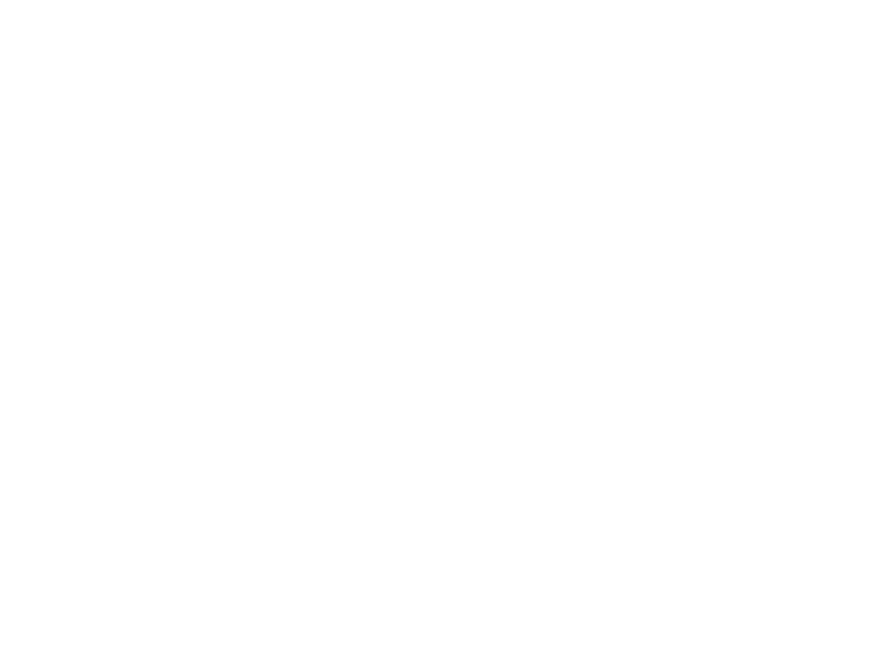
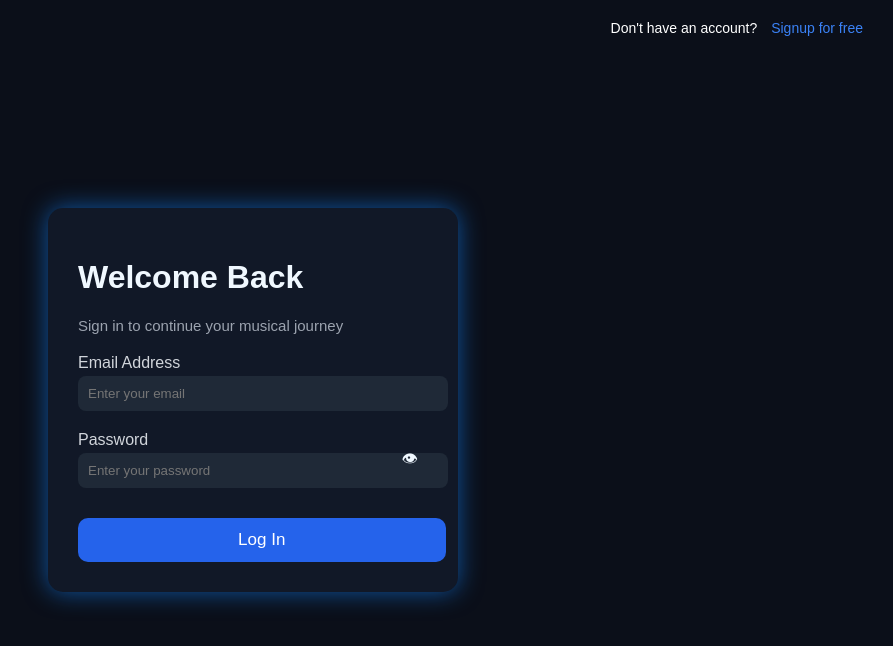
Before and after one commit to rakhi-qwerty/Sound_sphere, a plain HTML site: page html/signin.html in a window 1280 px wide. Shown: the whole page, without its empty margins (387-1280 px from the left). Drawn offline with Linux system fonts and the light colour scheme.

Commit message:
Add sign-in page HTML and CSS with form validation and password toggle functionality

```diff
--- a/css/signin.css
+++ b/css/signin.css
@@ -0,0 +1,118 @@
+
+body {
+    margin: 0;
+    font-family: Arial, sans-serif;
+    background: #0b0f19;
+    display: flex;
+    justify-content: center;
+    align-items: center;
+    height: 100vh;
+    color:aliceblue
+}
+
+.container {
+    width: 350px;
+    background: #111827;
+    padding: 30px;
+    border-radius: 15px;
+    box-shadow: 0 0 25px rgba(19, 131, 251, 0.6);
+}
+.container h2 {
+    color: white;
+    margin-bottom: 9px;
+}
+
+.container p {
+    color: #9ca3af;
+    font-size: 15px;
+    margin-bottom: 20px;
+}
+
+.input-box {
+    margin-bottom: 20px;
+}
+.input-box label {
+    display: block;
+    color: #d1d5db;
+    font-size: 16px;
+    margin-bottom: 4px;
+}
+
+.input-box input {
+    width: 100%;
+    padding: 10px;
+    border-radius: 8px;
+    border: none;
+    outline: none;
+    background: #1f2937;
+    color: white;
+}
+
+button {
+    width: 105%;
+    padding: 12px;
+    border: none;
+    border-radius: 10px;
+    background: #2563eb;
+    color: white;
+    font-size: 17px;
+    cursor: pointer;
+    margin-top: 10px;
+}
+
+button:hover {
+    background: #1d4ed8;
+}
+
+.top {
+    position: absolute;
+    top: 20px;
+    right: 30px;
+    color: white;
+    font-size: 14px;
+}
+
+.top a {
+    color: #3b82f6;
+    text-decoration: none;
+    margin-left: 10px;
+}
+.password-box {
+    position: relative;
+}
+
+.password-box input {
+    width: 330px;
+    padding-right: 30px;
+}
+
+.password-box .eye {
+    position: absolute;
+    right: 10px;
+    top: 50%;
+    transform: translateY(-50%);
+    cursor: pointer;
+}
+
+
+
+style{
+@media (max-width: 480px){
+    .container{
+     padding: 20px;
+     border-radius: 12px;
+  }
+    .cntainer h2{
+        font-size: 20px;
+  }
+    .container p{
+        font-size: 13px;
+  }
+    .top{
+        position:static;
+        text-align: center;
+        margin-bottom: 15px;
+    }
+
+ }
+}
--- a/html/signin.html
+++ b/html/signin.html
@@ -4,8 +4,76 @@
     <meta charset="UTF-8">
     <meta name="viewport" content="width=device-width, initial-scale=1.0">
     <title>Document</title>
+    <link rel="stylesheet" href="../css/signin.css">
 </head>
 <body>
+   <div class="top">
+    Don't have an account? <a href="signup.html">Signup for free</a>
+</div>
+
+<div class="container">
+    <h1>Welcome Back</h1>
+    <p>Sign in to continue your musical journey</p>
+
+    <div class="input-box">
+        <label>Email Address</label>
+        <input type="email" placeholder="Enter your email">
+    </div>
+
+    <div class="input-box password-box">
+        <label>Password</label>
+        <input type="password" placeholder="Enter your password ">
+        <span class="eye" onclick="togglePassword()">👁</span>
+    </div>
+
+    <button>Log In</button>
+</div>
 
 </body>
 </html>
+
+
+<script>
+    const passwordInput=document.querySelector('.password-box input');
+    const toggleButton=document.querySelector('.password-box span');
+    const button = document.querySelector('button');
+    const emailInput = document.querySelector('input[type="email"]');
+    const toggleIcon = document.querySelector('.password-box span');
+
+    toggleIcon.addEventListener('click', function () {
+    if (passwordInput.type === "password") {
+        passwordInput.type = "text";
+        toggleIcon.textContent = "👁️";
+    } else {
+        passwordInput.type = "password";
+        toggleIcon.textContent = "👁";
+    }
+});
+
+   button.addEventListener('click', function (e) {
+    e.preventDefault();
+
+    let email = emailInput.value.trim();
+    let password = passwordInput.value.trim();
+
+    if (email === "" || password === "") {
+        alert("Please fill all fields!");
+        return;
+    }
+
+    let pattern = /^[^ ]+@[^ ]+\.[a-z]{2,3}$/;
+    if (!email.match(pattern)) {
+        alert("Enter a valid email!");
+        return;
+    }
+
+    if (password.length < 6) {
+        alert("Password must be at least 6 characters!");
+        return;
+    }
+
+    alert("Login Successful!");
+});
+
+
+</script>
```
